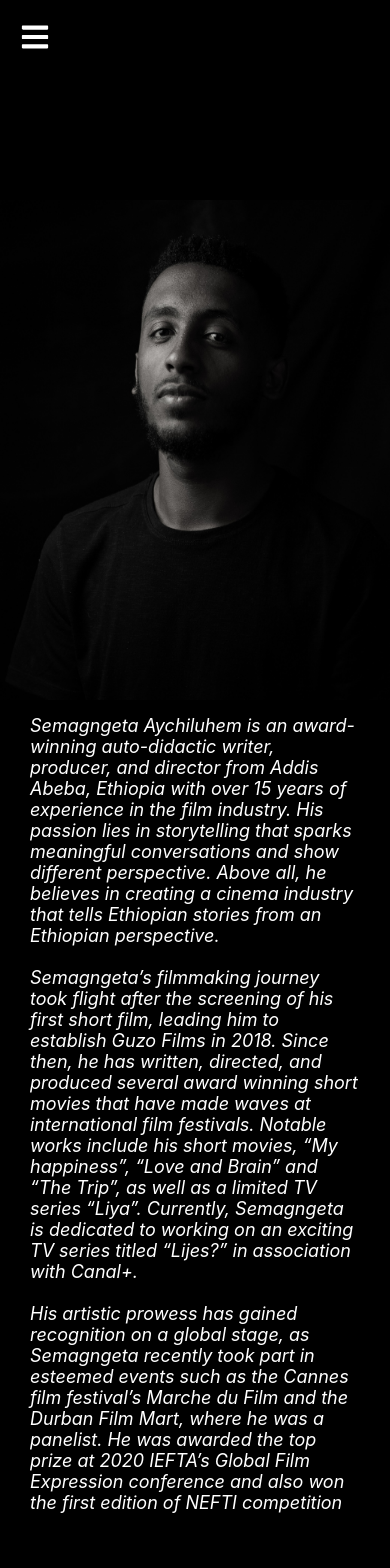
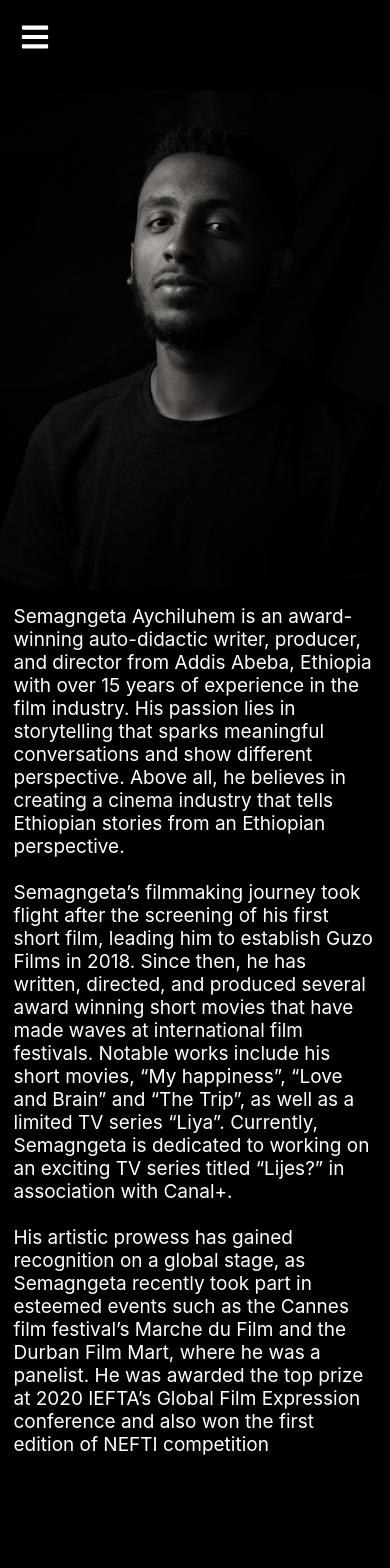
Before and after one commit to wamisha654/Semgngeta, a React (Create React App) app: page /about in a window 390 px wide. Shown: the top 1568 px of the page. Built offline with nearby package versions, Linux system fonts and the light colour scheme; a web font is replaced by a local one.

Commit message:
about update

```diff
--- a/src/About/About.css
+++ b/src/About/About.css
@@ -2,7 +2,7 @@
 
   height: auto;
   display: flex;
-  justify-content: center;
+  flex-direction: column;
   align-items: center;
   background-color: black;
 }
@@ -19,19 +19,18 @@
   height: auto;
 
 
+
 }
 .about-main{
   display: flex;
   height: auto;
-
-  margin: 200px 0px 300px 0px;
+  margin: 190px 0px 200px 0px;
 }
 .about-container p{
 
-  font-size: 1.5rem;
+  font-size: 23px;
   text-align: left;
   padding: 0px 15px 30px 15px;
-  font-style: italic;
   font-weight: 400;
   margin: 10px 50px 50px 50px ;
   color: white;
@@ -49,6 +48,44 @@
   }
 }
 @media screen and (max-width: 1110px){
+   .about-main{
+  display: flex;
+  height: auto;
+  margin: 90px 0px 180px 0px;
+}
+  .about-container{
+
+    display: flex;
+    flex-direction: column;
+    align-items: center;
+
+  }
+  img{
+    width: 465px;
+    height: 550px;
+  }
+  .about-container p{
+    font-size: 18px;
+    margin: 15px;
+    color: white;
+  }
+  .about h3{
+  font-size: 20px;
+
+  color: #20B2AA;
+  text-align: center;
+  margin-top: 20px;
+  margin-bottom: 5px;
+
+
+}
+}
+@media screen and (max-width: 810px){
+	.about-main{
+  display: flex;
+  height: auto;
+  margin: 90px 0px 100px 0px;
+}
   .about-container{
     display: flex;
     flex-direction: column;
@@ -56,13 +93,11 @@
 
   }
   img{
-    width: 500px;
-    height: 550px;
+    width: 423px;
+    height: 500px;
   }
   .about-container p{
     font-size: 18px;
-    font-style: italic;
-    margin: 15px;
     color: white;
   }
   .about h3{
@@ -84,13 +119,11 @@
 
   }
   img{
-    width: 450px;
+
     height: 500px;
   }
   .about-container p{
-    font-size: 18px;
-    font-style: italic;
-
+    font-size: 19px;
     color: white;
   }
   .about h3{
@@ -104,30 +137,3 @@
 
 }
 }
-@media screen and (max-width: 810px){
-  .about-container{
-    display: flex;
-    flex-direction: column;
-    align-items: center;
-
-  }
-  img{
-    width: 100%;
-    height: 500px;
-  }
-  .about-container p{
-    font-size: 18px;
-    font-style: italic;
-    color: white;
-  }
-  .about h3{
-  font-size: 20px;
-
-  color: #20B2AA;
-  text-align: center;
-  margin-top: 20px;
-  margin-bottom: 5px;
-
-
-}
-}
--- a/src/About/About.js
+++ b/src/About/About.js
@@ -11,7 +11,7 @@ const About = () =>{
      <div className = "about-main">
 
       <div className = "about-container">
-         <img src={pic} className="about-img" width = "620" height = "760"/>
+         <img src={pic} className="about-img" width = "640" height = "760"/>
          <p>Semagngeta Aychiluhem is an award-winning auto-didactic writer, producer, and director from
           Addis Abeba, Ethiopia with over 15 years of experience in the film industry. His passion lies in
           storytelling that sparks meaningful conversations and show different perspective. Above all, he
@@ -29,7 +29,7 @@ const About = () =>{
            conference and also won the first edition of NEFTI competition</p>
       </div>
      </div>
-
+     <List />
 
     </div>
 
```
